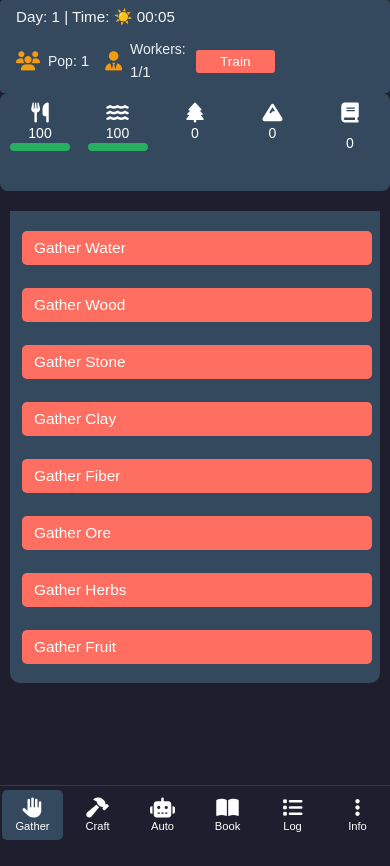
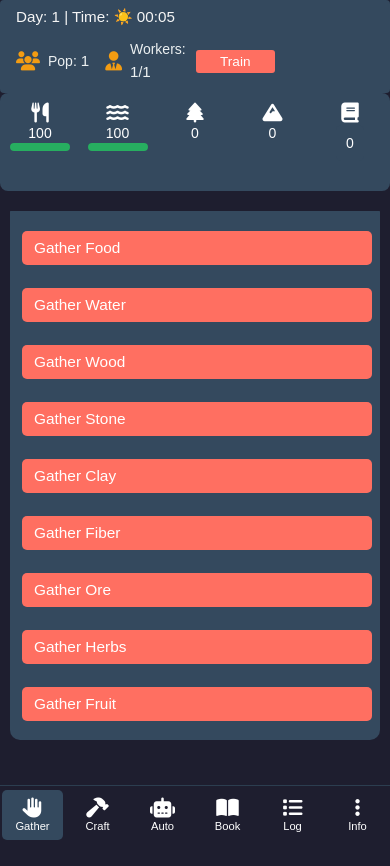
Before and after one commit to kingpinzs/afk-post-apocalyptic, a website with bundled scripts: page index.html in a window 390 px wide. Before the commit the page ends 844 px from the top, so only its background shows below. Built offline with nearby package versions, Linux system fonts and the light colour scheme.

Commit message:
Update styles.css

```diff
--- a/styles.css
+++ b/styles.css
@@ -380,7 +380,8 @@ progress::-moz-progress-bar {
     padding: 10px;
     background-color: #34495e;
     border-radius: 10px;
-    margin-bottom: 20px;
+    margin-bottom: 56px;
+    padding-top: 25px;
 }
 
 .action-card {
@@ -527,6 +528,7 @@ progress::-moz-progress-bar {
     #game-container {
         padding: 0 10px;
         padding-bottom: 70px;
+        padding-top: 42px;
     }
 
     #resources {
```
